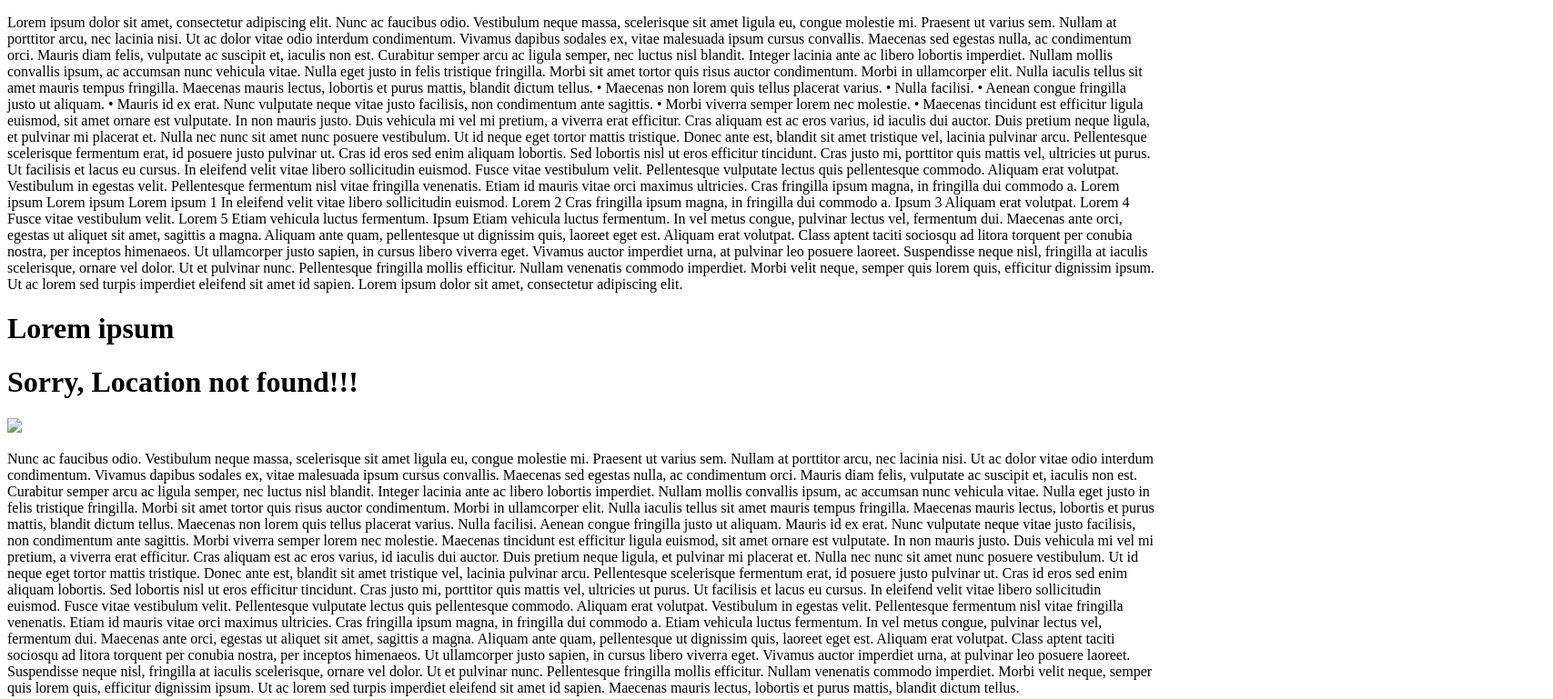
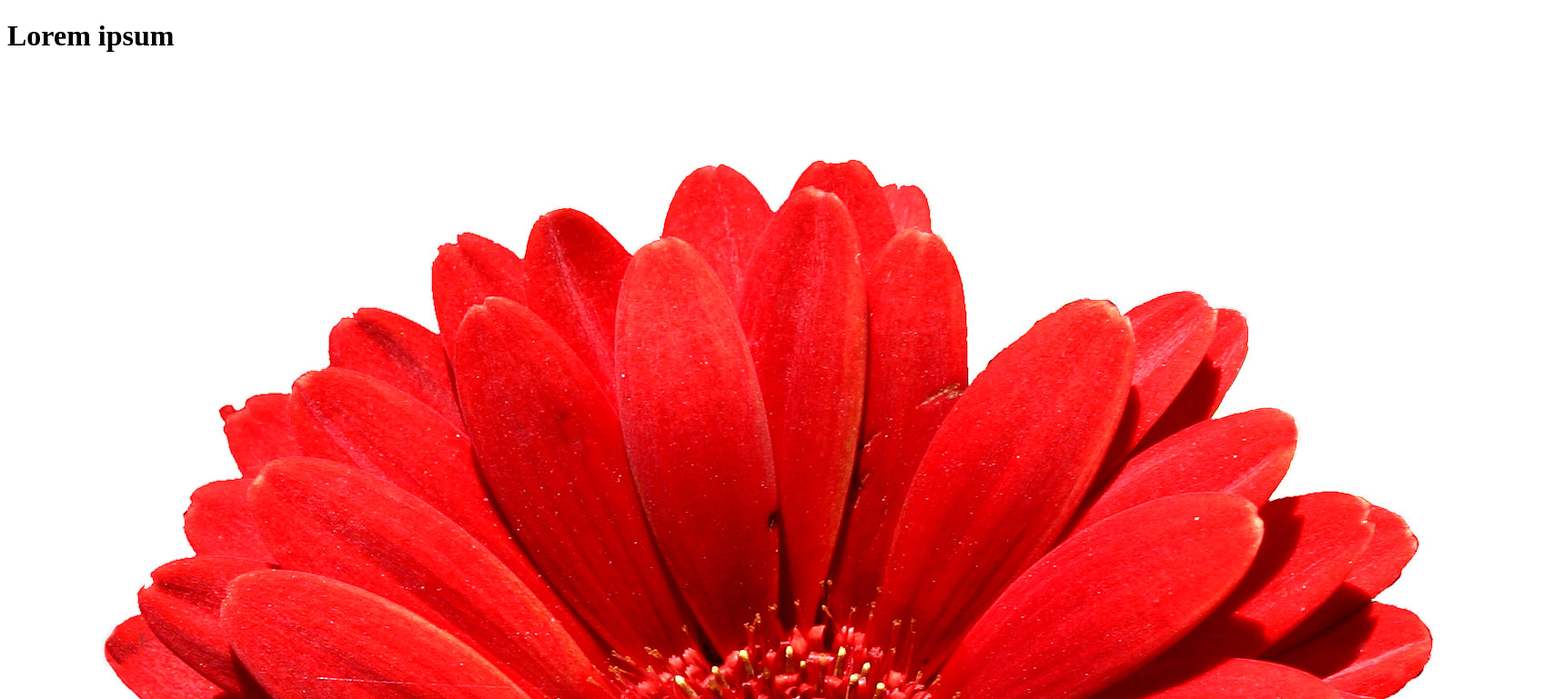
Before and after one commit to samiksha234/lorum-ipsum, a plain HTML site: page index.html in a window 1280 px wide. Shown: the top 769 px of the page at 91% size, 1707 px wide, since content can reach past the window. Drawn offline with Linux system fonts and the light colour scheme.

Commit message:
update changes

```diff
--- a/index.html
+++ b/index.html
@@ -8,6 +8,9 @@
 
 </head>
 <body>
+    <h1> Lorem ipsum </h1>
+    <img src ="/lorum-ipsum/image.jpg">
+
     <p>Lorem ipsum dolor sit amet, consectetur adipiscing elit. Nunc ac faucibus odio.
 Vestibulum neque massa, scelerisque sit amet ligula eu, congue molestie mi. Praesent ut varius sem. Nullam at porttitor arcu, nec lacinia nisi. Ut ac dolor vitae odio interdum condimentum. Vivamus dapibus sodales ex, vitae malesuada ipsum cursus convallis. Maecenas sed egestas nulla, ac condimentum orci. Mauris diam felis, vulputate ac suscipit et, iaculis non est. Curabitur semper arcu ac ligula semper, nec luctus nisl blandit. Integer lacinia ante ac libero lobortis imperdiet. Nullam mollis convallis ipsum, ac accumsan nunc vehicula vitae. Nulla eget justo in felis tristique fringilla. Morbi sit amet tortor quis risus auctor condimentum. Morbi in ullamcorper elit. Nulla iaculis tellus sit amet mauris tempus fringilla.
 Maecenas mauris lectus, lobortis et purus mattis, blandit dictum tellus.
@@ -28,11 +31,7 @@ Cras fringilla ipsum magna, in fringilla dui commodo a.
 5	Etiam vehicula luctus fermentum.	Ipsum
 Etiam vehicula luctus fermentum. In vel metus congue, pulvinar lectus vel, fermentum dui. Maecenas ante orci, egestas ut aliquet sit amet, sagittis a magna. Aliquam ante quam, pellentesque ut dignissim quis, laoreet eget est. Aliquam erat volutpat. Class aptent taciti sociosqu ad litora torquent per conubia nostra, per inceptos himenaeos. Ut ullamcorper justo sapien, in cursus libero viverra eget. Vivamus auctor imperdiet urna, at pulvinar leo posuere laoreet. Suspendisse neque nisl, fringilla at iaculis scelerisque, ornare vel dolor. Ut et pulvinar nunc. Pellentesque fringilla mollis efficitur. Nullam venenatis commodo imperdiet. Morbi velit neque, semper quis lorem quis, efficitur dignissim ipsum. Ut ac lorem sed turpis imperdiet eleifend sit amet id sapien.
 Lorem ipsum dolor sit amet, consectetur adipiscing elit.</p>
-<h1> Lorem ipsum </h1>
-<div class="location-not-found">
-    <h1>Sorry, Location not found!!!</h1>
-    <img src="word file/lorum-ipsum/pie.jpg">
-</div>
+
 <p>Nunc ac faucibus odio. Vestibulum neque massa, scelerisque sit amet ligula eu, congue molestie mi. Praesent ut varius sem. Nullam at porttitor arcu, nec lacinia nisi. Ut ac dolor vitae odio interdum condimentum. Vivamus dapibus sodales ex, vitae malesuada ipsum cursus convallis. Maecenas sed egestas nulla, ac condimentum orci. Mauris diam felis, vulputate ac suscipit et, iaculis non est. Curabitur semper arcu ac ligula semper, nec luctus nisl blandit. Integer lacinia ante ac libero lobortis imperdiet. Nullam mollis convallis ipsum, ac accumsan nunc vehicula vitae. Nulla eget justo in felis tristique fringilla. Morbi sit amet tortor quis risus auctor condimentum. Morbi in ullamcorper elit. Nulla iaculis tellus sit amet mauris tempus fringilla.
 Maecenas mauris lectus, lobortis et purus mattis, blandit dictum tellus.
 Maecenas non lorem quis tellus placerat varius. Nulla facilisi. Aenean congue fringilla justo ut aliquam. Mauris id ex erat. Nunc vulputate neque vitae justo facilisis, non condimentum ante sagittis. Morbi viverra semper lorem nec molestie. Maecenas tincidunt est efficitur ligula euismod, sit amet ornare est vulputate.
```
Also changed, not shown: image.jpg (added).
